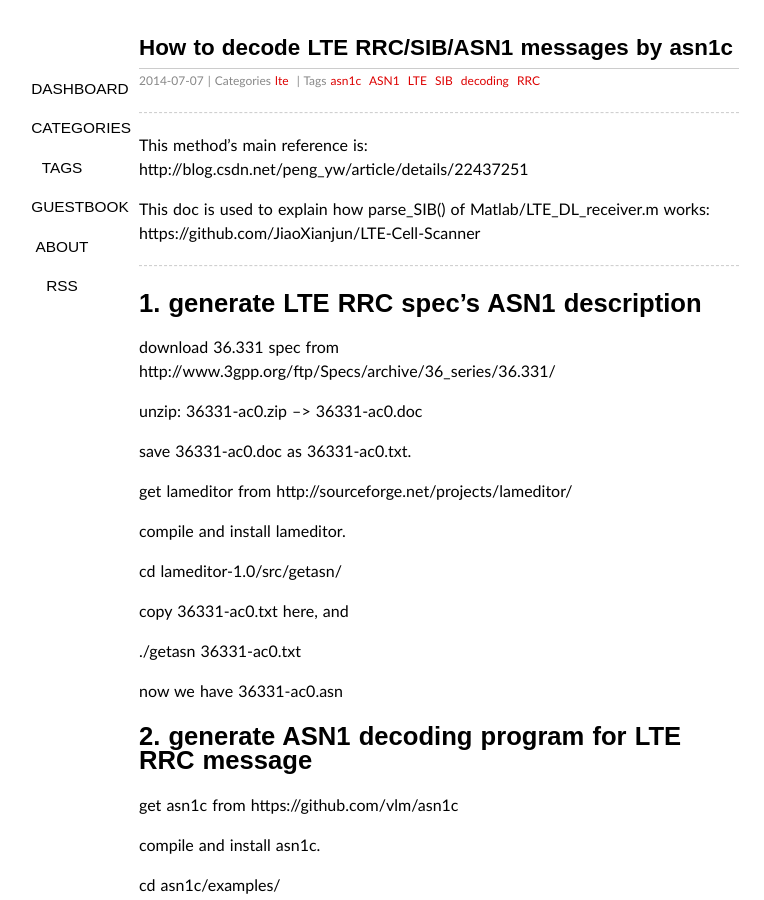
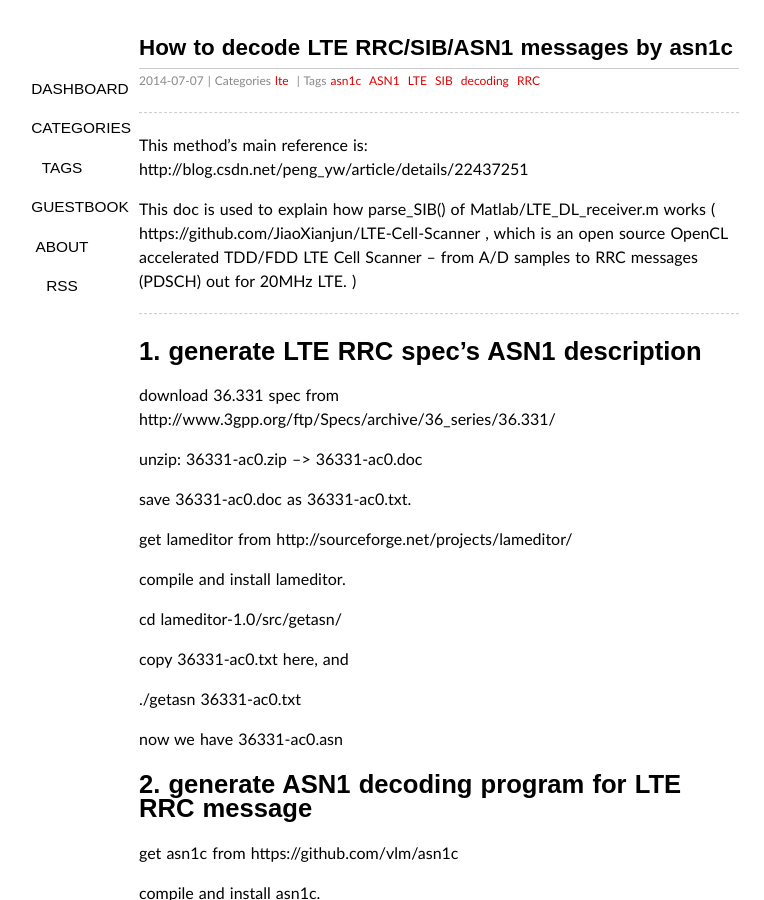
Before and after one commit to sdr-x/sdr-x.github.io, a Jekyll site: the page built from _posts/2014-07-07-LTE-SIB-decoding-by-asn1c.md, in a window 1280 px wide and 900 px high. Shown: the whole window, without its empty margins (201-965 px from the left). Built offline with Jekyll 4.4.1, drawn with Linux system fonts in a browser that asks for light colours; some web fonts are replaced; Markdown is read by kramdown in place of the engine named in the settings; comment, search, counter and statistics services are not loaded.

Commit message:
Update 2014-07-07-LTE-SIB-decoding-by-asn1c.md

```diff
--- a/_posts/2014-07-07-LTE-SIB-decoding-by-asn1c.md
+++ b/_posts/2014-07-07-LTE-SIB-decoding-by-asn1c.md
@@ -11,7 +11,7 @@ tags:  asn1c ASN1 LTE SIB decoding RRC
 
 This method's main reference is: http://blog.csdn.net/peng_yw/article/details/22437251
 
-This doc is used to explain how parse_SIB() of Matlab/LTE_DL_receiver.m works: https://github.com/JiaoXianjun/LTE-Cell-Scanner
+This doc is used to explain how parse_SIB() of Matlab/LTE_DL_receiver.m works ( https://github.com/JiaoXianjun/LTE-Cell-Scanner , which is an open source OpenCL accelerated TDD/FDD LTE Cell Scanner -- from A/D samples to RRC messages (PDSCH) out for 20MHz LTE. )
 
 -------------------------------------------------------------------------------------
 
```
